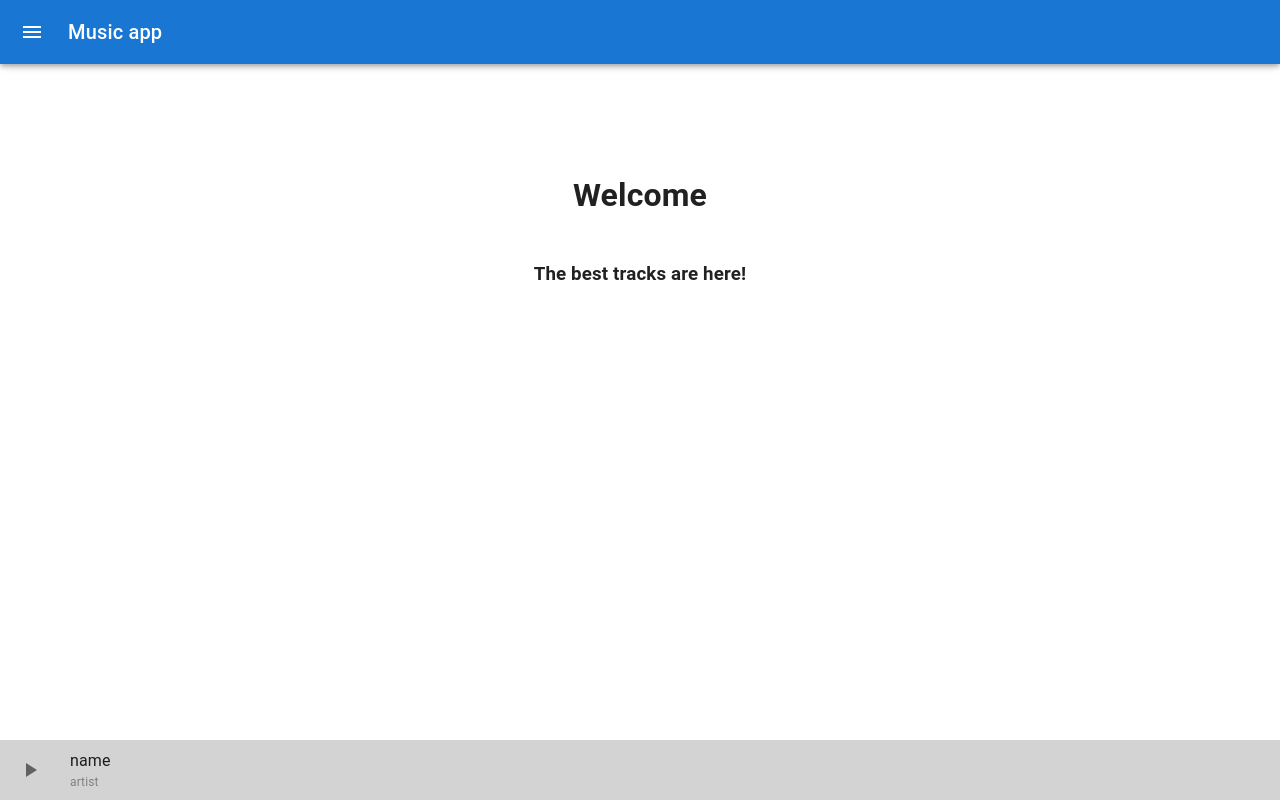
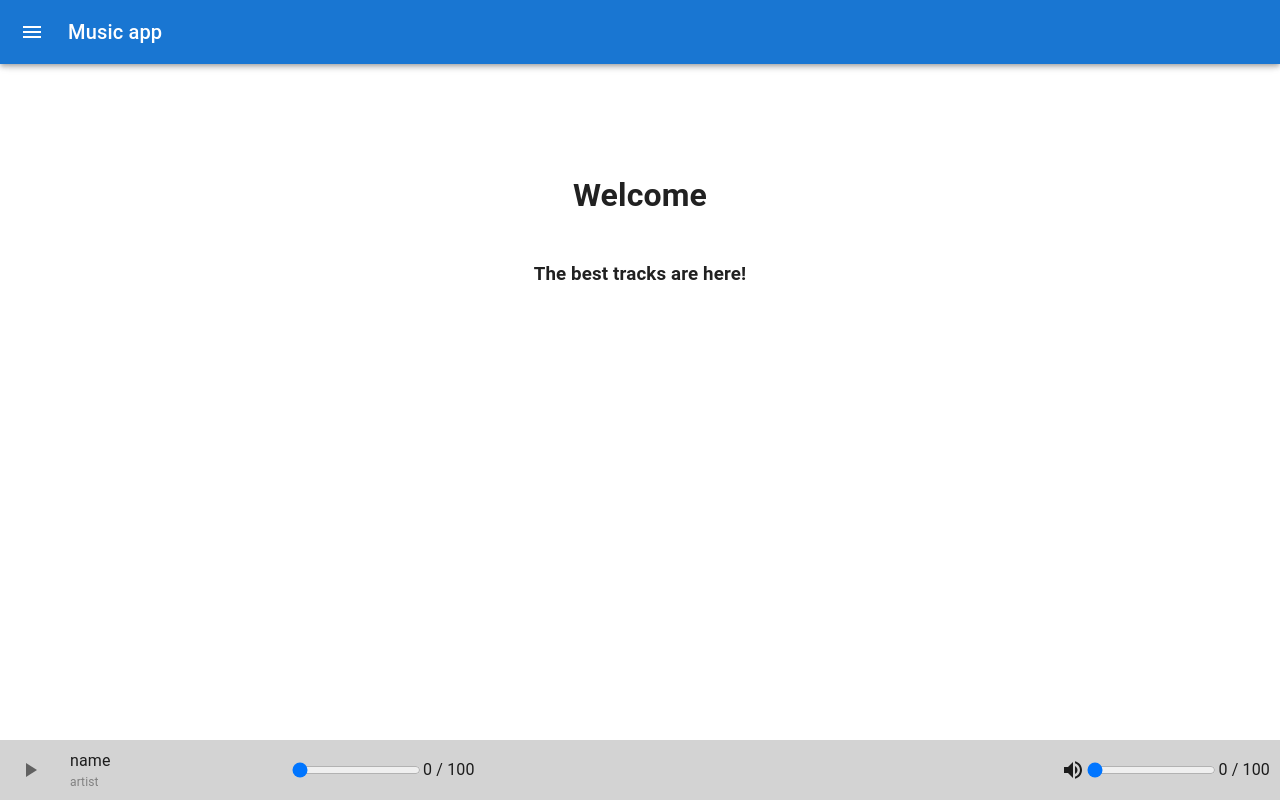
Before and after one commit to BelohvostovAlex/Spotify-client, a Next.js app: page / in a window 1280 px wide. Built offline with nearby package versions, Linux system fonts and the light colour scheme.

Commit message:
created and added TrackProgress comp

```diff
--- a/components/Player/Player.tsx
+++ b/components/Player/Player.tsx
@@ -7,6 +7,8 @@ import { PlayerProps } from "./interface";
 import { styles } from "./styles";
 import { ITrack } from "../../types/track";
 import TrackItemInfo from "../TrackItemInfo/TrackItemInfo";
+import TrackProgress from "../TrackProgress/TrackProgress";
+import { VolumeUp } from "@mui/icons-material";
 
 const Player: React.FC<PlayerProps> = () => {
   const active = false;
@@ -24,6 +26,9 @@ const Player: React.FC<PlayerProps> = () => {
     <Box sx={styles.playerWrapper}>
       <PlayPauseBtn active={active} />
       <TrackItemInfo name={track.name} artist={track.artist} />
+      <TrackProgress left={0} right={100} onChange={() => ({})} />
+      <VolumeUp style={{ marginLeft: "auto" }} />
+      <TrackProgress left={0} right={100} onChange={() => ({})} />
     </Box>
   );
 };
--- /dev/null
+++ b/components/TrackProgress/TrackProgress.tsx
@@ -0,0 +1,29 @@
+import React from "react";
+
+import { Box } from "@mui/material";
+
+import { TrackProgressProps } from "./interface";
+import { styles } from "./styles";
+
+const TrackProgress: React.FC<TrackProgressProps> = ({
+  left,
+  right,
+  onChange,
+}) => {
+  return (
+    <Box sx={styles.trackProgressWrapper}>
+      <input
+        type="range"
+        min={left}
+        max={right}
+        value={left}
+        onChange={onChange}
+      />
+      <Box>
+        {left} / {right}
+      </Box>
+    </Box>
+  );
+};
+
+export default TrackProgress;
--- /dev/null
+++ b/components/TrackProgress/interface.ts
@@ -0,0 +1,5 @@
+export interface TrackProgressProps {
+  left: number;
+  right: number;
+  onChange: (e) => void;
+}
--- /dev/null
+++ b/components/TrackProgress/styles.ts
@@ -0,0 +1,5 @@
+export const styles = {
+  trackProgressWrapper: {
+    display: "flex",
+  },
+};
```
